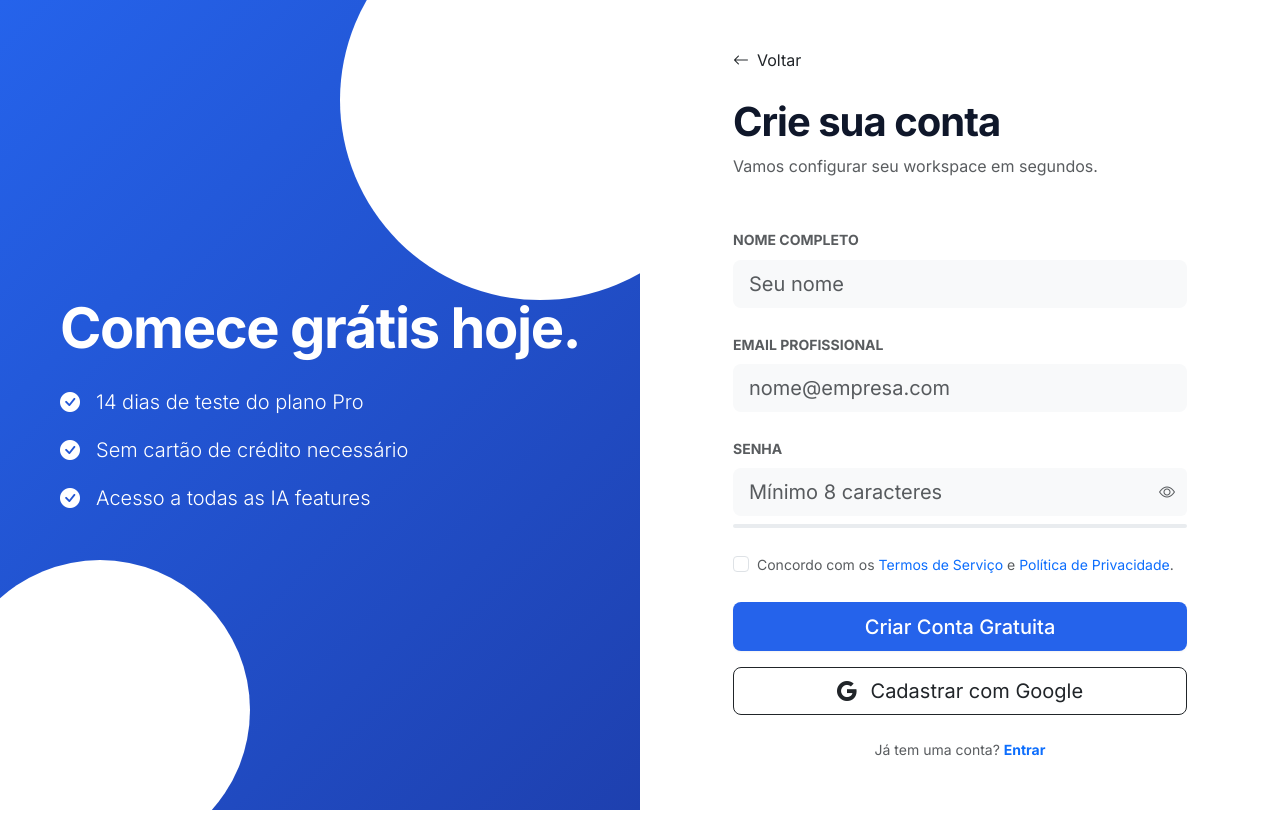
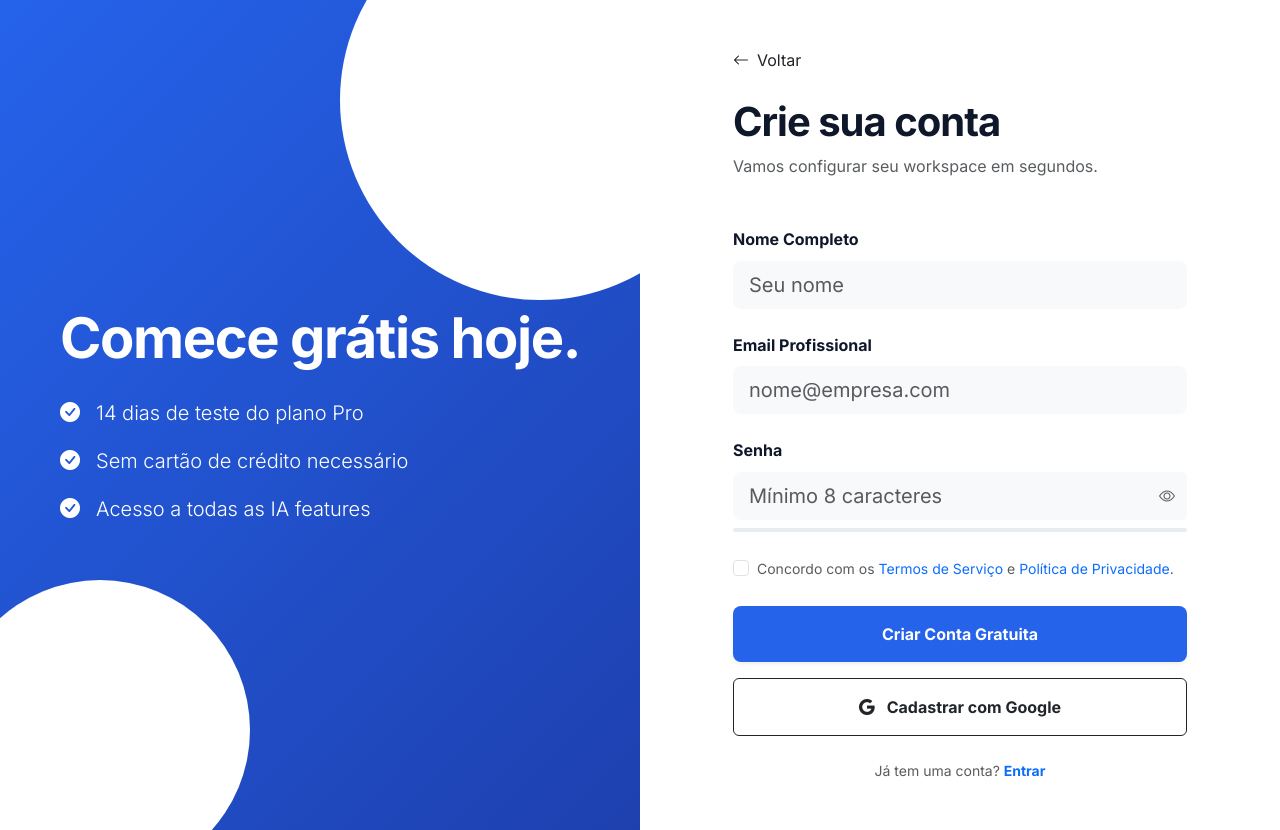
Before and after one commit to maikonthiago/taskflowai, a Flask app: page /register in a window 1280 px wide. Run offline with Flask 3, Linux system fonts and the light colour scheme.

Commit message:
UI: Refine Register Page fonts and button sizing

```diff
--- a/templates/register.html
+++ b/templates/register.html
@@ -45,19 +45,19 @@
 
             <form method="POST" action="{{ url_for('register') }}">
                 <div class="mb-4">
-                    <label class="form-label text-uppercase small text-muted fw-bold">Nome Completo</label>
+                    <label class="form-label fw-bold">Nome Completo</label>
                     <input type="text" name="full_name" class="form-control form-control-lg bg-light border-0"
                         placeholder="Seu nome" required>
                 </div>
 
                 <div class="mb-4">
-                    <label class="form-label text-uppercase small text-muted fw-bold">Email Profissional</label>
+                    <label class="form-label fw-bold">Email Profissional</label>
                     <input type="email" name="email" class="form-control form-control-lg bg-light border-0"
                         placeholder="nome@empresa.com" required>
                 </div>
 
                 <div class="mb-4">
-                    <label class="form-label text-uppercase small text-muted fw-bold">Senha</label>
+                    <label class="form-label fw-bold">Senha</label>
                     <div class="input-group">
                         <input type="password" name="password" id="password"
                             class="form-control form-control-lg bg-light border-0" placeholder="Mínimo 8 caracteres"
@@ -74,15 +74,16 @@
 
                 <div class="mb-4 form-check">
                     <input type="checkbox" class="form-check-input" id="terms" required>
-                    <label class="form-check-label small text-muted" for="terms">
+                    <label class="form-check-label text-muted small" for="terms">
                         Concordo com os <a href="#" class="text-decoration-none">Termos de Serviço</a> e <a href="#"
                             class="text-decoration-none">Política de Privacidade</a>.
                     </label>
                 </div>
 
                 <div class="d-grid gap-3 mb-4">
-                    <button type="submit" class="btn btn-primary-custom btn-lg w-100">Criar Conta Gratuita</button>
-                    <button type="button" class="btn btn-outline-dark btn-lg w-100">
+                    <button type="submit" class="btn btn-primary-custom w-100 py-3 fw-bold shadow-sm">Criar Conta
+                        Gratuita</button>
+                    <button type="button" class="btn btn-outline-dark w-100 py-3 fw-bold">
                         <i class="bi bi-google me-2"></i> Cadastrar com Google
                     </button>
                 </div>
```
